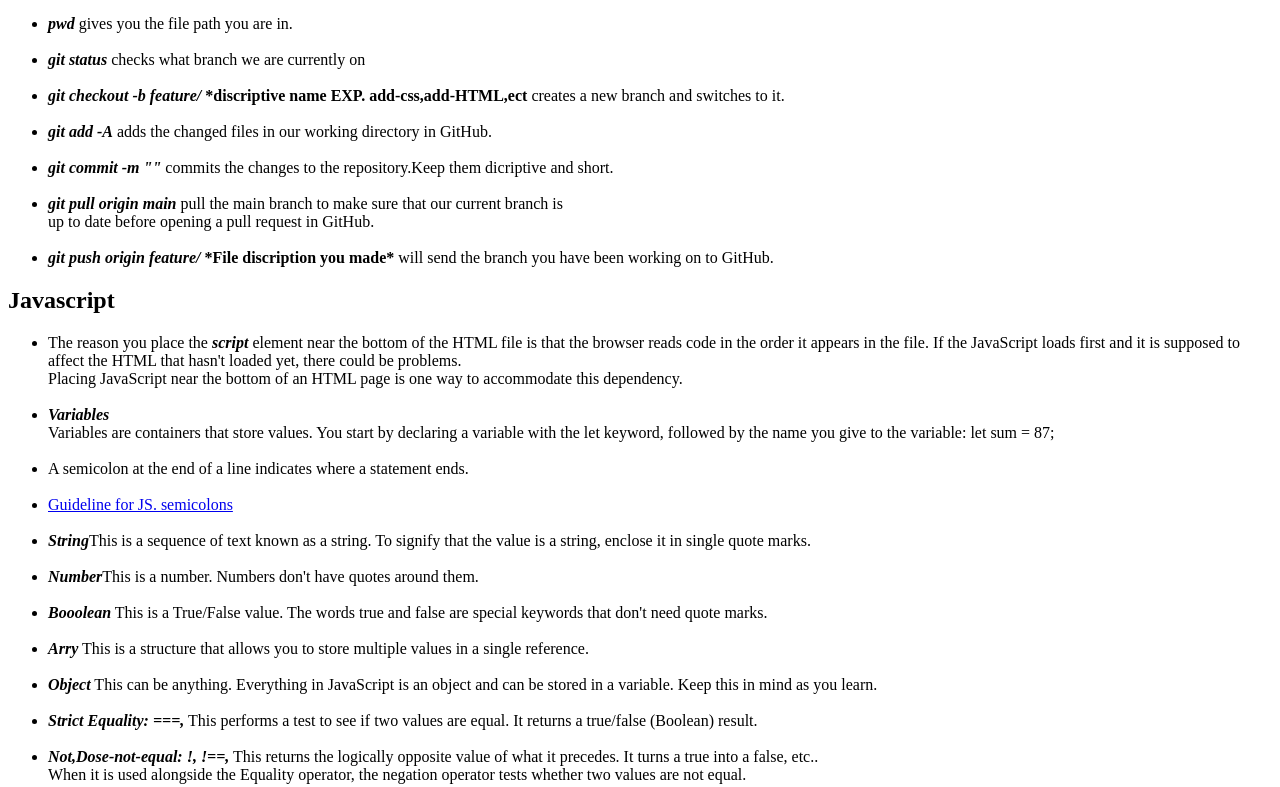
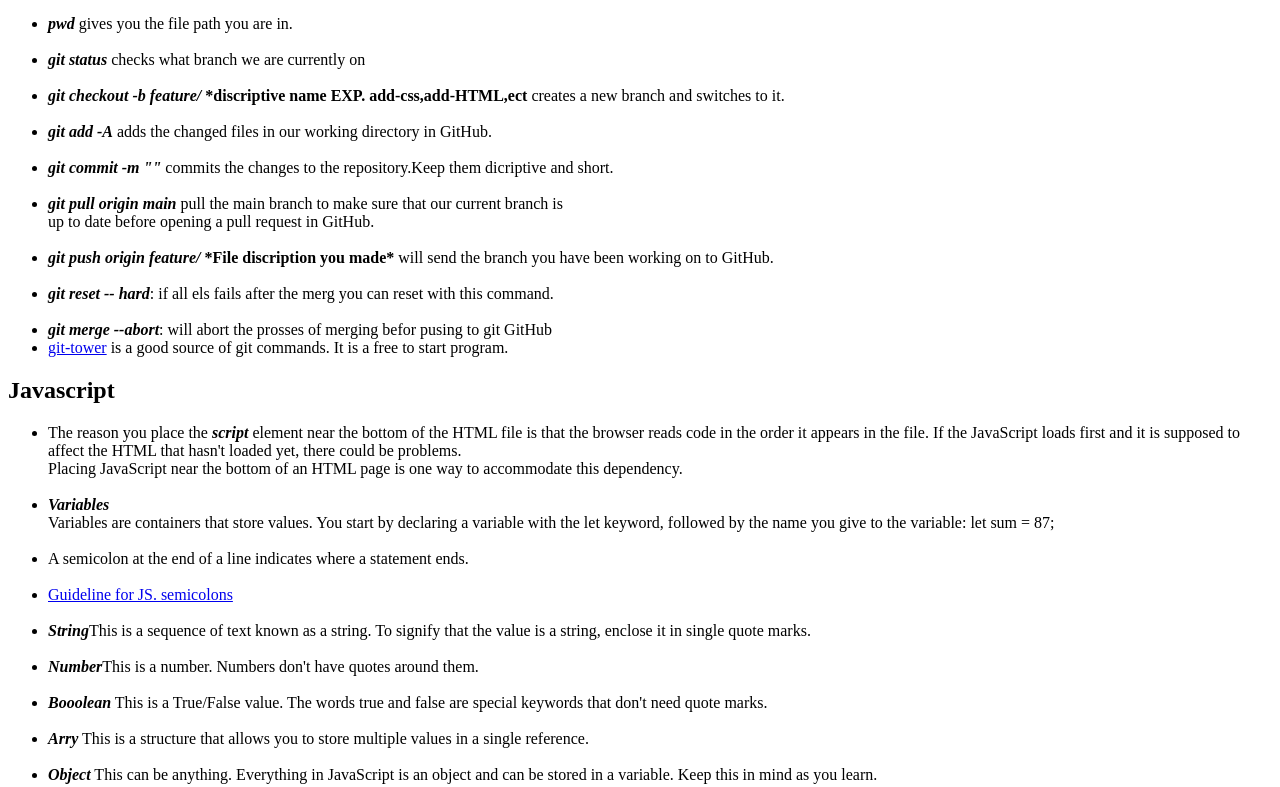
Before and after one commit to PatL8822/prework-study-guide2, a plain HTML site: page index.html in a window 1280 px wide. Shown: the part 1580-2367 px from the top of the page. Drawn offline with Linux system fonts and the light colour scheme.

Commit message:
add code to HTML file

```diff
--- a/index.html
+++ b/index.html
@@ -50,7 +50,12 @@
           <li><b><i>git commit -m ""</i></b> commits the changes to the repository.Keep them dicriptive and short.</li><br>
           <li><b><i>git pull origin main</i></b> pull the main branch to make sure that our current branch is<br>
             up to date before opening a pull request in GitHub.</li><br>
-            <li><b><i>git push origin feature/</i> *File discription you made*</b> will send the branch you have been working on to GitHub. </li>
+            <li><b><i>git push origin feature/</i> *File discription you made*</b> will send the branch you have been working on to GitHub. </li><br>
+            <li><b><i>git reset -- hard</i></b>: if all els fails after the merg you can reset with this command.</li><br>
+            <li><b><i>git merge --abort</i></b>: will abort the prosses of merging befor pusing to git GitHub</li>
+            <li> <a href="https://www.git-tower.com/windows?utm_source=google&&utm_medium=cpc&utm_id=10009631269_
+              100847125197&utm_term=git%20tower&utm_mt=p&utm_device=d&utm_campaign=200504_Tower_Search_C_TowerKeyword_DE/NL/US/CA_de/en&gclid=Cj0KCQjw_
+              7KXBhCoARIsAPdPTfgrhii1PrpnDNbY26Zcu-GudsKmOISWm1HeznuazOiSbv0sqNE_NWgaAqXJEALw_wcB" target="_blank"><span>git-tower</span></a> is a good source of git commands. It is a free to start program.</li>
         </ul>
       </section>
       <section class="card" id="javascript-section">
```
